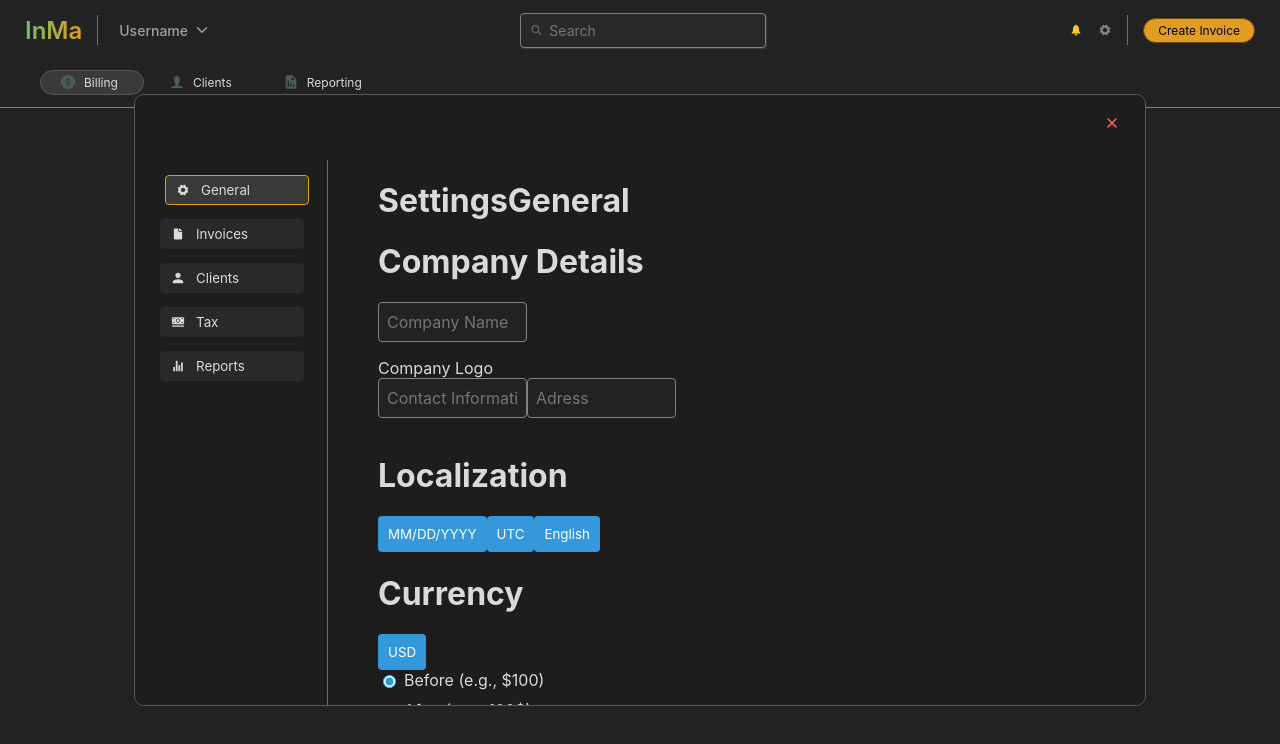
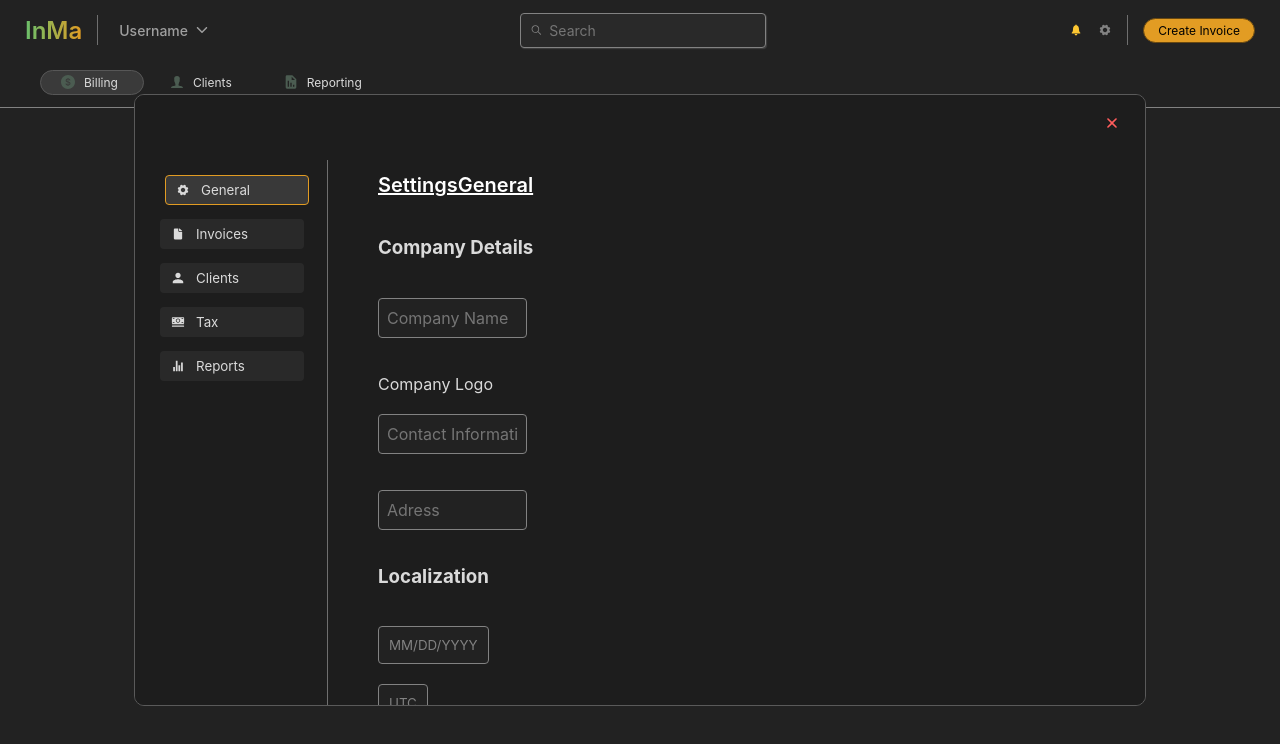
Before and after one commit to Darleanow/InvoiceManager, a Next.js app in the folder frontend/: page /sandbox in a window 1280 px wide. Both pictures are taken after a click on the button 1105 px from the left and 30 px from the top of the page. Shown: the top 744 px of the page. Built offline with nearby package versions, Linux system fonts and the light colour scheme; a web font is replaced by a local one.

Commit message:
style(Settings): Add new styles to settings

```diff
--- a/frontend/app/components/_atoms/SettingsCategory/SettingsGeneral/Currency/CurrencySymbolPosition/CurrencySymbolposition.module.scss
+++ b/frontend/app/components/_atoms/SettingsCategory/SettingsGeneral/Currency/CurrencySymbolPosition/CurrencySymbolposition.module.scss
@@ -12,6 +12,28 @@
 }
 
 .radio {
-    accent-color: #3498db;
+  position: relative;
   cursor: pointer;
+  appearance: none;
+  width: 20px;
+  height: 20px;
+  border: 2px solid #828282;
+  border-radius: 50%;
+  background-color: transparent;
 }
+
+.radio:checked {
+  border: 2px solid #828282;
+}
+
+.radio:checked::after {
+  content: '';
+  position: absolute;
+  top: 50%;
+  left: 50%;
+  width: 12px;
+  height: 12px;
+  background-color: #606060;
+  border-radius: 50%;
+  transform: translate(-50%, -50%);
+}
--- a/frontend/app/components/_atoms/SettingsCategory/SettingsGeneral/Currency/DefaultCurrency/DefaultCurrency.module.scss
+++ b/frontend/app/components/_atoms/SettingsCategory/SettingsGeneral/Currency/DefaultCurrency/DefaultCurrency.module.scss
@@ -4,10 +4,10 @@
   }
 
   .dropdownToggle {
-    background-color: #3498db;
-    color: white;
+    background-color: #222222;
+    color: #828282;
     padding: 10px;
-    border: none;
+    border: 1px solid #828282;
     cursor: pointer;
     border-radius: 4px;
   }
@@ -16,7 +16,7 @@
     position: absolute;
     top: 100%;
     left: 0;
-    background-color: white;
+    background-color: #222222;
     box-shadow: 0 8px 16px rgba(0, 0, 0, 0.2);
     z-index: 1;
     list-style: none;
@@ -32,5 +32,5 @@
   }
 
   .dropdownItem:hover {
-    background-color: #f1f1f1;
+    background-color: #828282;
   }
--- a/frontend/app/components/_atoms/SettingsCategory/SettingsGeneral/Localization/DateFormat/DateFormat.module.scss
+++ b/frontend/app/components/_atoms/SettingsCategory/SettingsGeneral/Localization/DateFormat/DateFormat.module.scss
@@ -1,13 +1,14 @@
 .dropdown {
   position: relative;
   display: inline-block;
+  border-color: #828282;
 }
 
 .dropdownToggle {
-  background-color: #3498db;
-  color: white;
+  background-color: #222222;
+  color: #828282;
   padding: 10px;
-  border: none;
+  border: 1px solid #828282;
   cursor: pointer;
   border-radius: 4px;
 }
@@ -16,21 +17,24 @@
   position: absolute;
   top: 100%;
   left: 0;
-  background-color: white;
-  box-shadow: 0 8px 16px rgba(0, 0, 0, 0.2);
+  background-color: #222222;
+  box-shadow: 0 8px 16px #828282;
   z-index: 1;
   list-style: none;
   padding: 0;
   margin: 0;
   border-radius: 4px;
   overflow: hidden;
+  border-color: #828282;
+  border: 1px solid #828282;
 }
 
 .dropdownItem {
   padding: 10px;
   cursor: pointer;
+  border-color: #828282;
 }
 
 .dropdownItem:hover {
-  background-color: #f1f1f1;
+  background-color: #828282;
 }
--- a/frontend/app/components/_atoms/SettingsCategory/SettingsGeneral/Localization/Language/Language.module.scss
+++ b/frontend/app/components/_atoms/SettingsCategory/SettingsGeneral/Localization/Language/Language.module.scss
@@ -4,10 +4,10 @@
   }
 
   .dropdownToggle {
-    background-color: #3498db;
-    color: white;
+    background-color: #222222;
+    color: #828282;
     padding: 10px;
-    border: none;
+    border: 1px solid #828282;
     cursor: pointer;
     border-radius: 4px;
   }
@@ -16,7 +16,7 @@
     position: absolute;
     top: 100%;
     left: 0;
-    background-color: white;
+    background-color: #222222;
     box-shadow: 0 8px 16px rgba(0, 0, 0, 0.2);
     z-index: 1;
     list-style: none;
@@ -24,6 +24,8 @@
     margin: 0;
     border-radius: 4px;
     overflow: hidden;
+    border-color: #828282;
+    border: 1px solid #828282;
   }
 
   .dropdownItem {
@@ -32,5 +34,5 @@
   }
 
   .dropdownItem:hover {
-    background-color: #f1f1f1;
+    background-color: #828282;
   }
--- a/frontend/app/components/_atoms/SettingsCategory/SettingsGeneral/Localization/TimeZone/TimeZone.module.scss
+++ b/frontend/app/components/_atoms/SettingsCategory/SettingsGeneral/Localization/TimeZone/TimeZone.module.scss
@@ -4,10 +4,10 @@
   }
 
   .dropdownToggle {
-    background-color: #3498db;
-    color: white;
+    background-color: #222222;
+    color: #828282;
     padding: 10px;
-    border: none;
+    border: 1px solid #828282;
     cursor: pointer;
     border-radius: 4px;
   }
@@ -16,7 +16,7 @@
     position: absolute;
     top: 100%;
     left: 0;
-    background-color: white;
+    background-color: #222222;
     box-shadow: 0 8px 16px rgba(0, 0, 0, 0.2);
     z-index: 1;
     list-style: none;
@@ -24,6 +24,7 @@
     margin: 0;
     border-radius: 4px;
     overflow: hidden;
+    border: 1px solid #828282;
   }
 
   .dropdownItem {
@@ -32,5 +33,5 @@
   }
 
   .dropdownItem:hover {
-    background-color: #f1f1f1;
+    background-color: #828282;
   }
--- a/frontend/app/components/_atoms/SettingsCategory/SettingsGeneral/SettingsGeneral.jsx
+++ b/frontend/app/components/_atoms/SettingsCategory/SettingsGeneral/SettingsGeneral.jsx
@@ -14,22 +14,22 @@ import styles from './SettingsGeneral.module.scss';
 export default function SettingsGeneral() {
   return (
     <div>
-      <h1>SettingsGeneral</h1>
+      <h1 className={styles.title}>SettingsGeneral</h1>
       <div className={styles.general_container}>
-        <h1> Company Details</h1>
+        <h3> Company Details</h3>
         <CompanyName />
         <CompanyLogo />
         <ContactInformation />
         <Adress />
       </div>
       <div className={styles.localization_container}>
-        <h1>Localization</h1>
+        <h3>Localization</h3>
         <DateFormat/>
         <TimeZone/>
         <Language/>
       </div>
-      <div className='currency_container'>
-        <h1>Currency</h1>
+      <div className={styles.currency_container}>
+        <h3>Currency</h3>
         <DefaultCurrency/>
         <CurrencySymbolPosition/>
       </div>
--- a/frontend/app/components/_atoms/SettingsCategory/SettingsGeneral/SettingsGeneral.module.scss
+++ b/frontend/app/components/_atoms/SettingsCategory/SettingsGeneral/SettingsGeneral.module.scss
@@ -0,0 +1,44 @@
+.title {
+    font-size: 20px;
+    font-weight: 600;
+    color: rgb(255, 255, 255);
+    margin-bottom: 20px;
+    text-decoration: underline;
+}
+
+.general_container {
+    display: flex;
+    flex-direction: column;
+    gap: 20px;
+}
+
+.localization_container {
+    display: flex;
+    flex-direction: column;
+    gap: 20px;
+}
+
+.currency_container {
+    display: flex;
+    flex-direction: column;
+    gap: 20px;
+}
+
+.wrapper {
+    max-height: 100vh;
+    overflow-y: auto;
+}
+
+.wrapper::-webkit-scrollbar {
+    width: 8px;
+}
+
+.wrapper::-webkit-scrollbar-thumb {
+    background-color: #3498db;
+    border-radius: 4px;
+}
+
+.wrapper::-webkit-scrollbar-track {
+    background-color: #e0e0e0;
+    border-radius: 4px;
+}
```
Lines whose indentation alone changed are shown as unchanged.
